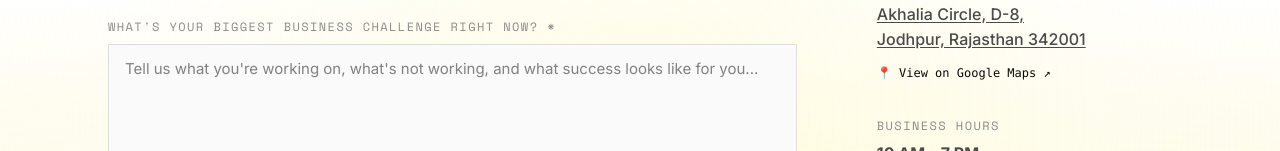
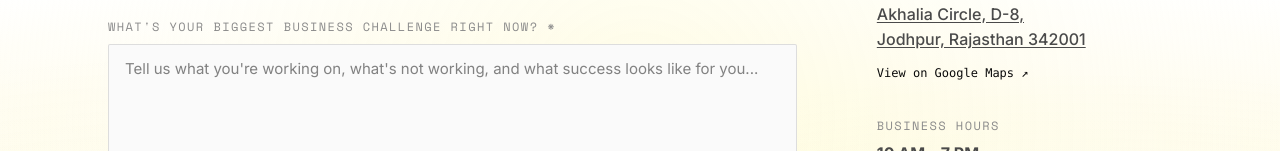
Before and after one commit to dhaual125/adbazaarmarketing, a Next.js app: page /contact in a window 1280 px wide. Shown: the part 801-952 px from the top of the page. Built offline with nearby package versions, Linux system fonts and the light colour scheme.

Commit message:
Update: contact page

```diff
--- a/app/contact/page.tsx
+++ b/app/contact/page.tsx
@@ -239,7 +239,7 @@ export default function ContactPage() {
                 rel="noopener noreferrer"
                 className="text-xs font-mono text-blue-600 hover:underline inline-block mt-1.5"
               >
-                📍 View on Google Maps ↗
+                View on Google Maps ↗
               </a>
             </div>
 
```
